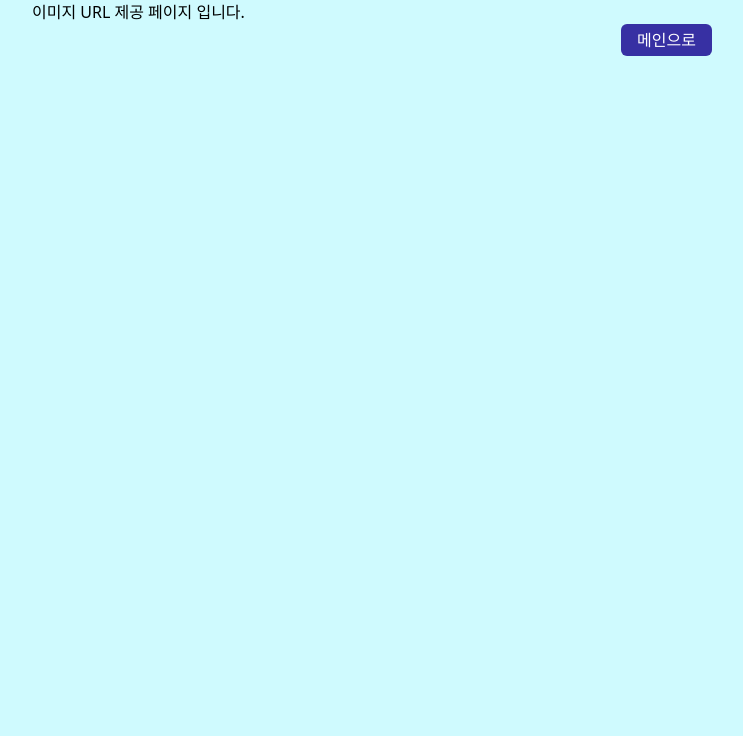
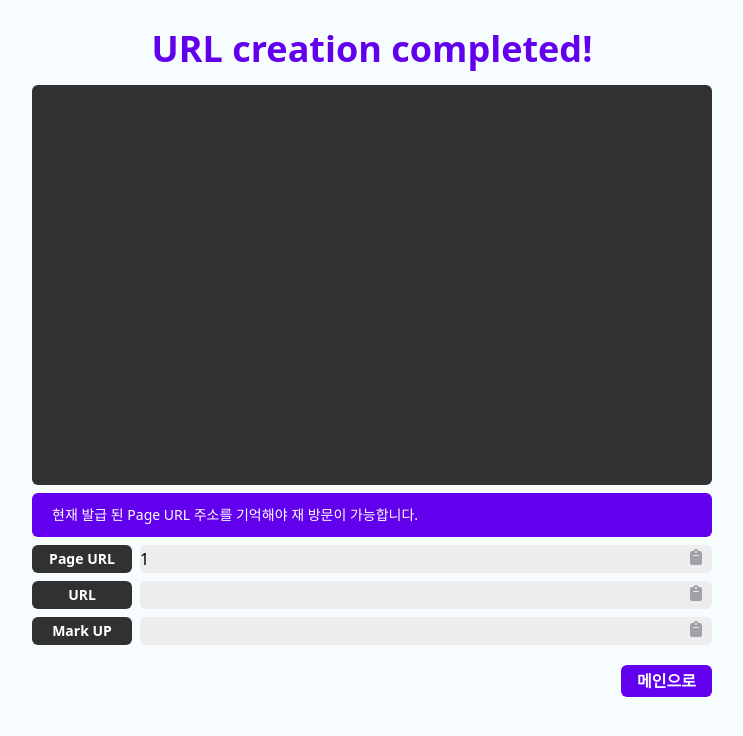
Before and after one commit to soeunSim/ImagePlace, a React (Vite) app: page /delivery/1 in a window 1280 px wide. Shown: the top 736 px of the page, without its empty margins (268-1011 px from the left). Built offline with nearby package versions, Linux system fonts and the light colour scheme.

Commit message:
feat: 이미지 등록 시 S3에 업로드 기능 및 URL제공 화면 구현

```diff
--- a/src/App.jsx
+++ b/src/App.jsx
@@ -1,5 +1,5 @@
 import { useState } from "react";
-import ImageUpload from "./component/Imageupload";
+import ImageUpload from "./component/ImageUpload";
 import Loding from "./component/Loding";
 
 function App() {
@@ -7,7 +7,7 @@ function App() {
   const [isLoading, setIsLoading] = useState(false);
 
   return (
-    <div className="w-full h-screen bg-cyan-100 flex flex-col justify-center">
+    <div className="w-full h-screen bg-mainBackcolor flex flex-col justify-center">
       {isLoading ?
       <Loding />
       :
--- a/src/component/ImageUpload.jsx
+++ b/src/component/ImageUpload.jsx
@@ -3,9 +3,12 @@ import { FontAwesomeIcon } from "@fortawesome/react-fontawesome";
 import { useRef, useState } from "react";
 import { useNavigate } from "react-router";
 import ToolTip from "./ToolTip";
+import  AWS  from  'aws-sdk' ;
 
-export default function ImageUpload({ setPageID, pageId }) {
+export default function ImageUpload({ setPageID, pageId ,setIsLoading }) {
   const [isShowToolTip, setIsShowToolTip] = useState(false);
+  const [selectFile, setSelectFile] = useState(null);
+  const [countID, setCountID] = useState(0);
 
   const IMAGE_MAX_SIZE = 1 * 1024 * 1024;
   const navigate = useNavigate();
@@ -18,13 +21,12 @@ export default function ImageUpload({ setPageID, pageId }) {
     if (file.size > IMAGE_MAX_SIZE) {
       setIsShowToolTip(true);
       target.value = "";
-
       return;
     } else if (file && file.size < IMAGE_MAX_SIZE) {
-      console.log("S3 등록");
+      setSelectFile(file);
     }
   };
-
+  console.log(selectFile);
   const handleCloseToolTip = () => {
     setIsShowToolTip(false);
   };
@@ -32,11 +34,38 @@ export default function ImageUpload({ setPageID, pageId }) {
   const handleUrlDelivery = () => {
     if (fileCheck.current.value === "") {
       return ;
-    } else {
-      const newPageId = Date.now();
+    } else if (selectFile) {
+        setIsLoading(true);
 
-      navigate(`/delivery/${newPageId} + ${pageId}`);
-      setPageID(pageId + 1);
+        AWS.config.update({
+          accessKeyId: import.meta.env.VITE_PUBLIC_S3_ACCESSKEYID ,
+          secretAccessKey: import.meta.env.VITE_PUBLIC_S3_SECRETACCESSKEY,
+          region: import.meta.env.VITE_PUBLIC_S3_REGION ,
+        });
+
+        const s3 = new AWS.S3();
+
+        console.log(selectFile);
+
+        const uploadParams = {
+          Bucket: 'imgplace-load',
+          Key: `upload/${selectFile.name}`,
+          Body: selectFile,
+        };
+
+        // S3에 파일 업로드
+        s3.upload(uploadParams, (err, data) => {
+          if (err) {
+            console.error('Error uploading', err);
+          } else {
+            setIsLoading(false);
+            const newPageId = Date.now();
+
+            navigate(`/delivery/${newPageId} + ${pageId}`);
+            setPageID(`${pageId}` + countID );
+            setCountID(countID + 1);
+          }
+        });
     }
   };
 
@@ -52,10 +81,10 @@ export default function ImageUpload({ setPageID, pageId }) {
       </h1>
       <div className="flex mt-[30px] font-bold relative">
         <input
-          className="border-2 border-slate-700 shadow-md rounded-md font-bold
+          className="border-2 border-pointGray shadow-md rounded-md font-bold
           block text-sm text-slate-500 flex-1 bg-white
           file:mr-4 file:py-2 file:px-4 file:border-0 file:text-sm
-          file:font-semibold file:bg-black file:text-white
+          file:font-semibold file:bg-pointGray file:text-white
           hover:file:bg-slate-800"
           type="file"
           accept=".png,.jpg,.jpeg"
@@ -66,7 +95,7 @@ export default function ImageUpload({ setPageID, pageId }) {
           <FontAwesomeIcon icon={faCropSimple} />
         </button>
         <button
-          className="bg-indigo-800 rounded-md px-4 py-1 text-white"
+          className="bg-pointBlue rounded-md px-4 py-1 text-white"
           onClick={handleUrlDelivery}
         >
           URL 생성
--- a/src/component/Loding.jsx
+++ b/src/component/Loding.jsx
@@ -1,18 +1,18 @@
 export default function Loding() {
   return(
-    <div className="w-full h-screen bg-cyan-100 flex items-center flex-col justify-center">
-      <div className="mb-4 text-2xl text-blue-600">Loding</div>
+    <div className="w-full h-screen bg-mainBackcolor flex items-center flex-col justify-center">
+      <div className="mb-4 text-2xl text-pointBlue">Loding</div>
       <div className="flex items-center justify-center space-x-2">
         <div
-          className="w-3 h-3 bg-blue-500 rounded-full animate-bounce"
+          className="w-3 h-3 bg-pointBlue rounded-full animate-bounce"
           style={{ animationDelay: '0s' }}
         />
         <div
-          className="w-3 h-3 bg-blue-500 rounded-full animate-bounce"
+          className="w-3 h-3 bg-pointBlue rounded-full animate-bounce"
           style={{ animationDelay: '0.3s' }}
         />
         <div
-          className="w-3 h-3 bg-blue-500 rounded-full animate-bounce"
+          className="w-3 h-3 bg-pointBlue rounded-full animate-bounce"
           style={{ animationDelay: '0.6s' }}
         />
       </div>
--- a/src/component/UrlDelivery .jsx
+++ b/src/component/UrlDelivery .jsx
@@ -1,21 +1,58 @@
+import { useEffect, useRef } from "react";
 import { useNavigate } from "react-router";
+import { useParams } from "react-router-dom";
+import { faClipboard } from "@fortawesome/free-solid-svg-icons";
+import { FontAwesomeIcon } from "@fortawesome/react-fontawesome";
 
 export default function UrlDelivery() {
   const navigate = useNavigate();
+  const { id } = useParams();
+  const deliveryCanvasRef = useRef();
+
+  const CANVASWIDTH = 680;
+  const CANVASHEIGHT = 400;
+
+  useEffect(() => {
+    const showCanvas = deliveryCanvasRef.current;
+    const context = showCanvas.getContext('2d');
+    const dpr = window.devicePixelRatio;
+
+    showCanvas.width = CANVASWIDTH;
+    showCanvas.height = CANVASHEIGHT;
+
+    context.fillStyle = "#313131";
+    context.fillRect(0,0,CANVASWIDTH, CANVASHEIGHT);
+  }, [])
 
   const handleBackMain = () => {
     navigate(`/`);
   }
 
+
   return (
-    <div className="w-full h-screen bg-cyan-100">
+    <div className="w-full h-screen bg-mainBackcolor">
       <div className="w-[680px] mx-auto my-0">
-        <div>
-          이미지 URL 제공 페이지 입니다.
+        <div className="pt-[1.8rem]">
+          <h2 className="text-center pb-4 text-4xl font-bold text-pointBlue">
+            URL creation completed!
+          </h2>
+          <div className="rounded-md overflow-hidden">
+            <canvas ref={deliveryCanvasRef}></canvas>
+          </div>
+          <div
+            className="mt-2"
+          >
+            <div
+              className="bg-pointBlue rounded-md text-sm text-white px-5 py-3 mb-2"
+            >현재 발급 된 Page URL 주소를 기억해야 재 방문이 가능합니다.</div>
+            <UrlList labelMessage={`Page URL`} inputValueType={ `${id}` } />
+            <UrlList labelMessage={`URL`} />
+            <UrlList labelMessage={`Mark UP`} />
+          </div>
         </div>
-        <div className="text-right">
+        <div className="text-right pt-3">
           <button
-            className="bg-indigo-800 rounded-md px-4 py-1 text-white"
+            className="bg-pointBlue font-bold rounded-md px-4 py-1 text-white"
             onClick={handleBackMain}
           >
             메인으로
@@ -25,3 +62,38 @@ export default function UrlDelivery() {
     </div>
   );
 }
+
+function UrlList({ labelMessage, inputValueType }) {
+
+  const handleCopy = async () => {
+    try {
+      await navigator.clipboard.writeText(inputValueType);
+      alert("클립보드에 복사되었습니다!");
+    } catch (error) {
+      alert("복사에 실패했습니다: " + error);
+    }
+  };
+
+  return(
+    <div
+      className="pb-2 flex relative"
+    >
+      <label
+        className="w-[100px] me-2 text-center text-sm inline-block bg-pointGray font-bold rounded-md px-4 py-1 text-white"
+      >
+        {labelMessage}
+      </label>
+      <input
+        className="bg-inputColor rounded-md flex-1"
+        value={inputValueType}
+        readOnly
+      />
+      <button
+        className="absolute right-[10px] text-zinc-400"
+        onClick={() => handleCopy(inputValueType)}
+      >
+        <FontAwesomeIcon icon={faClipboard} />
+      </button>
+    </div>
+  );
+}
--- a/tailwind.config.js
+++ b/tailwind.config.js
@@ -4,8 +4,10 @@ export default {
   theme: {
     extend: {
       colors: {
-        mainBlack: "#000000",
-        subGray: "#333333",
+        mainBackcolor : "#F7FCFF",
+        pointGray: "#313131",
+        pointBlue: "#6200EE",
+        inputColor: "#EDEDED",
       },
       keyframes: {
         fadein: {
--- a/vite.config.js
+++ b/vite.config.js
@@ -4,4 +4,7 @@ import { defineConfig } from "vite";
 // https://vite.dev/config/
 export default defineConfig({
   plugins: [react()],
+  define: {
+    'global': {},
+  },
 });
```
Also changed, not shown: 2 other files (tests, documents, lock files or other folders).
